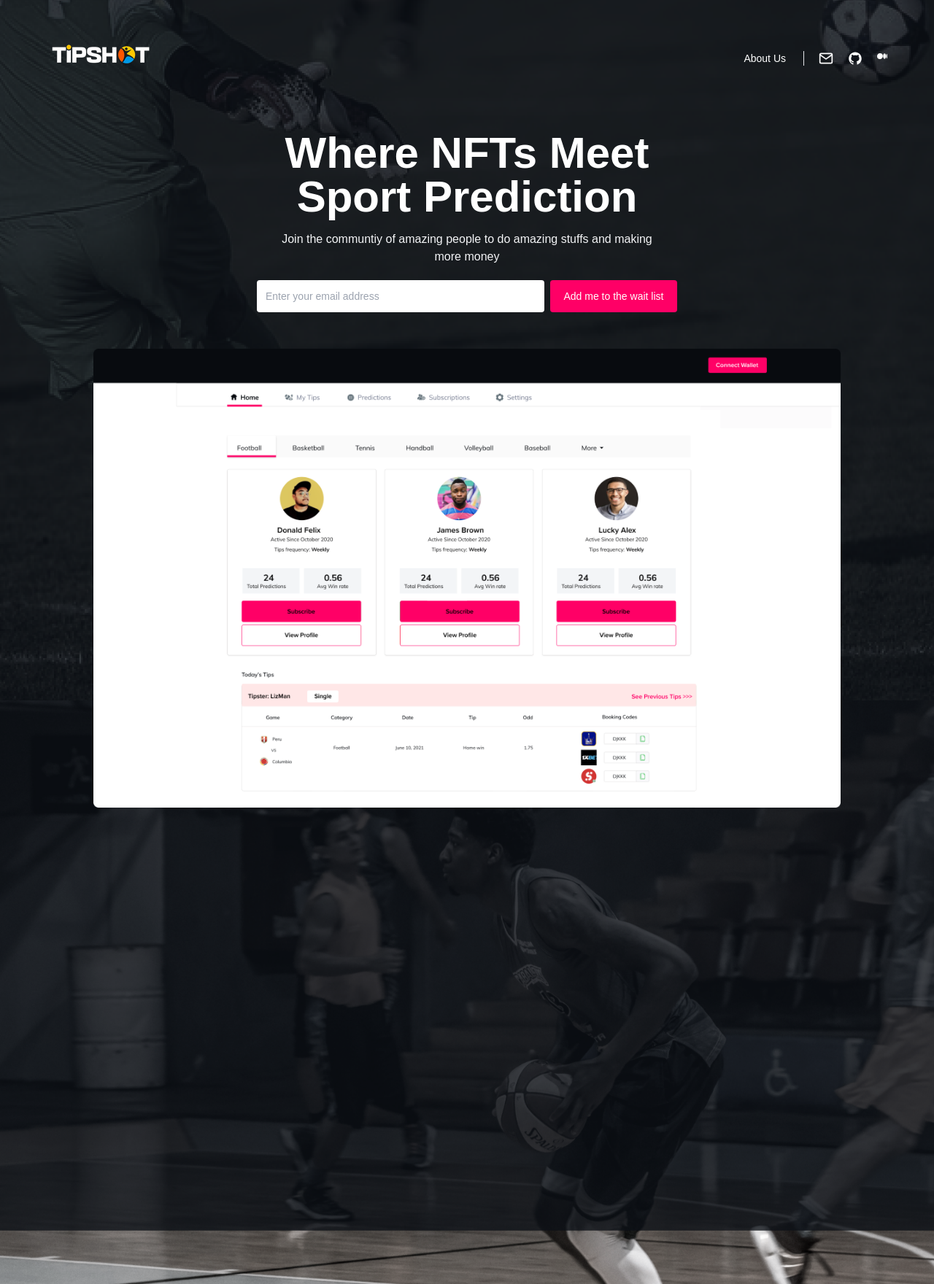
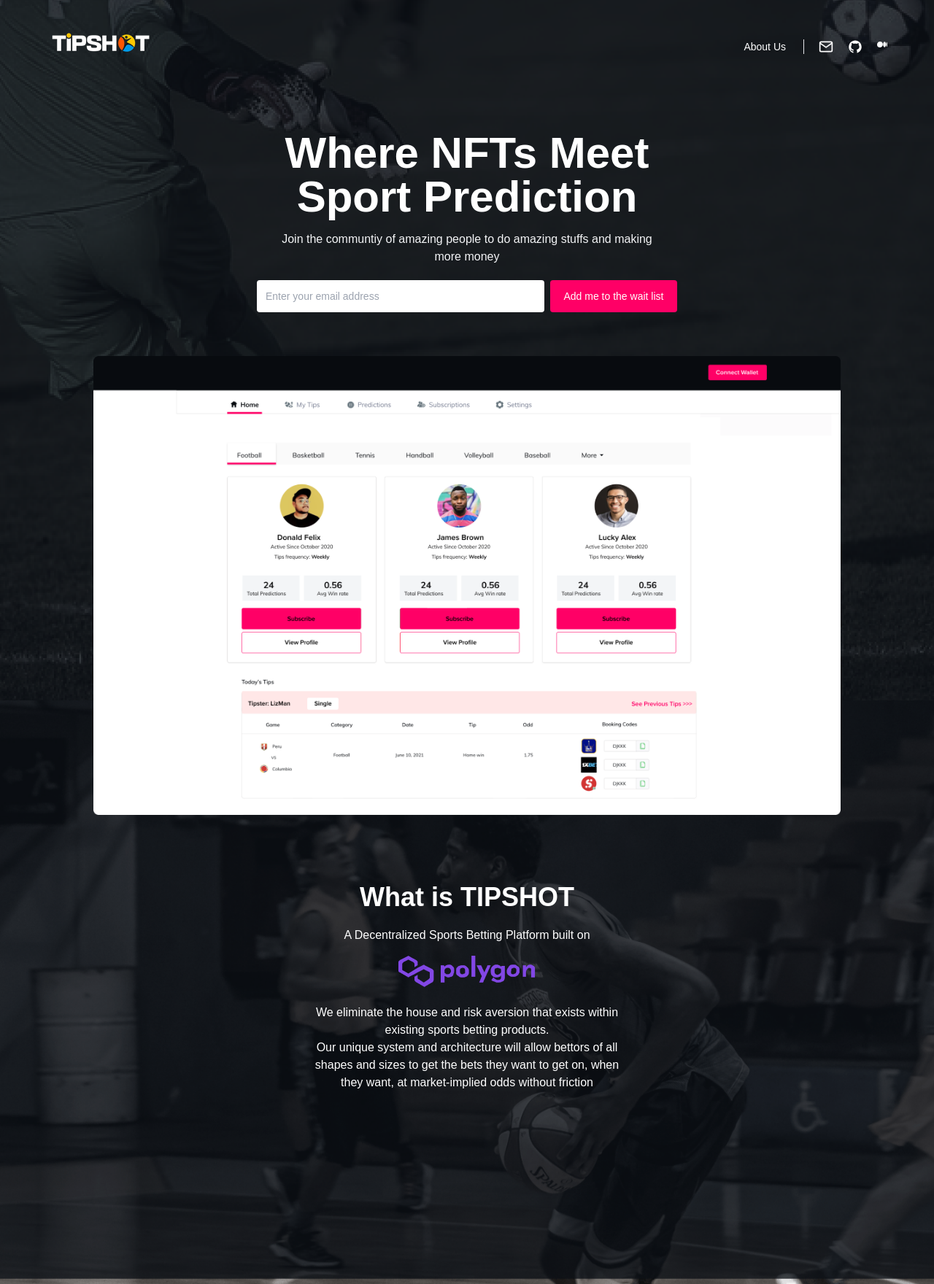
Before and after one commit to tipshot-net/landing-page, a Next.js app: page / in a window 1280 px wide. Shown: the whole page at 73% size. Built offline with nearby package versions, Linux system fonts and the light colour scheme; a web font is replaced by a local one.

Commit message:
what is tipshot section

```diff
--- a/components/TopBar.tsx
+++ b/components/TopBar.tsx
@@ -1,13 +1,33 @@
+import { useState, useEffect } from 'react'
 import Image from 'next/image'
 import Link from 'next/link'
 import { FiMail } from 'react-icons/fi'
 import { AiOutlineGithub } from 'react-icons/ai'
 import { BsMedium } from 'react-icons/bs'
 import Logo from '../assets/logo.png'
+import styles from '../styles/Topbar.module.scss'
 
 const TopBar = () => {
+  const [transparent, setTransparent] = useState(false)
+
+  useEffect(() => {
+    const handleTransparency = () => {
+      if (window.scrollY > 200) {
+        setTransparent(true)
+      } else {
+        setTransparent(false)
+      }
+    }
+
+    window.addEventListener('scroll', handleTransparency)
+
+    return () => document.removeEventListener('scroll', handleTransparency)
+  })
+
+  const topbarClassName = transparent ? styles.transparentTopbar : styles.topbar
+
   return (
-    <div className="fixed w-full py-14">
+    <div className={topbarClassName}>
       <div className="mx-auto flex max-w-6xl items-center justify-between">
         <div className="mainLogo">
           <Link href="/">
@@ -30,12 +50,12 @@ const TopBar = () => {
           </Link>
           <Link href="/about">
             <a className="inline-block pl-5 text-xl hover:text-[#FF0066]">
-              <AiOutlineGithub/>
+              <AiOutlineGithub />
             </a>
           </Link>
           <Link href="/about">
             <a className="inline-block pl-5 text-sm hover:text-[#FF0066]">
-              <BsMedium/>
+              <BsMedium />
             </a>
           </Link>
         </div>
--- a/layouts/MainLayout.tsx
+++ b/layouts/MainLayout.tsx
@@ -6,7 +6,7 @@ const MainLayout: React.FC<{children: ReactNode}> = ({children}) => {
   return (
     <div>
       <Head>
-        <title>Tipshot</title>
+        <title>Where NFTs Meet Sports Prediction</title>
         <link rel="icon" href="/favicon.ico" />
       </Head>
 
--- a/pages/index.tsx
+++ b/pages/index.tsx
@@ -1,6 +1,8 @@
 import type { NextPage } from 'next'
+import Link from 'next/link'
 import Image from 'next/image'
 import Mockup from '../assets/tipshot_mockup.png'
+import PolygonLogo from '../assets/polygon.png'
 import styles from '../styles/Home.module.scss'
 
 const Home: NextPage = () => {
@@ -20,7 +22,7 @@ const Home: NextPage = () => {
           <div className="mt-5 flex w-full max-w-xl">
             <input
               type="email"
-              name='emailAddress'
+              name="emailAddress"
               className="mr-2 inline-block w-3/4 rounded bg-white p-3 text-sm text-gray-800 outline-0"
               placeholder="Enter your email address"
             />
@@ -36,7 +38,32 @@ const Home: NextPage = () => {
         </div>
       </div>
 
-      <div className={styles.whatIs}></div>
+      <div className={styles.whatIs}>
+        <div className="m-auto max-w-md text-center text-white">
+          <h4 className="mb-5 text-4xl font-semibold">
+            What is <span className="font-bold">TIPSHOT</span>
+          </h4>
+          <p className="mb-4">
+            A Decentralized Sports Betting Platform built on
+          </p>
+
+          <Link href="https://polygon.technology/">
+            <a target="_blank" rel="noreferrer noopener">
+              <Image src={PolygonLogo} alt="Polygon Blockchain" />
+            </a>
+          </Link>
+
+          <p className="mt-4">
+            We eliminate the house and risk aversion that exists within existing
+            sports betting products.
+          </p>
+          <p>
+            Our unique system and architecture will allow bettors of all shapes
+            and sizes to get the bets they want to get on, when they want, at
+            market-implied odds without friction
+          </p>
+        </div>
+      </div>
     </div>
   )
 }
--- a/styles/Home.module.scss
+++ b/styles/Home.module.scss
@@ -9,7 +9,7 @@
 
 
 .image{
-  margin-top: 50px;
+  margin-top: 60px;
 
   img{
     max-width: 80%;
@@ -19,4 +19,6 @@
 .whatIs{
   height: 100vh;
   background: url('../assets/tipshot_basketball_bg.png') no-repeat center center/cover;
+  padding: 250px 20px;
+  padding-bottom: 60px;
 }
--- a/styles/Topbar.module.scss
+++ b/styles/Topbar.module.scss
@@ -1,4 +1,4 @@
-.topbar{
+.topbar {
   position: fixed;
   top: 0;
   width: 100%;
@@ -6,3 +6,13 @@
   background-color: transparent;
   padding: 40px 0;
 }
+
+.transparentTopbar {
+  background-color: rgba(63, 63, 63, 0.4);
+  backdrop-filter: blur(1px);
+  position: fixed;
+  top: 0;
+  width: 100%;
+  z-index: 100;
+  padding: 30px 0;
+}
```
Also changed, not shown: assets/polygon.png (added), assets/tipshot_basketball_bg.png. Lines whose indentation alone changed are shown as unchanged.
